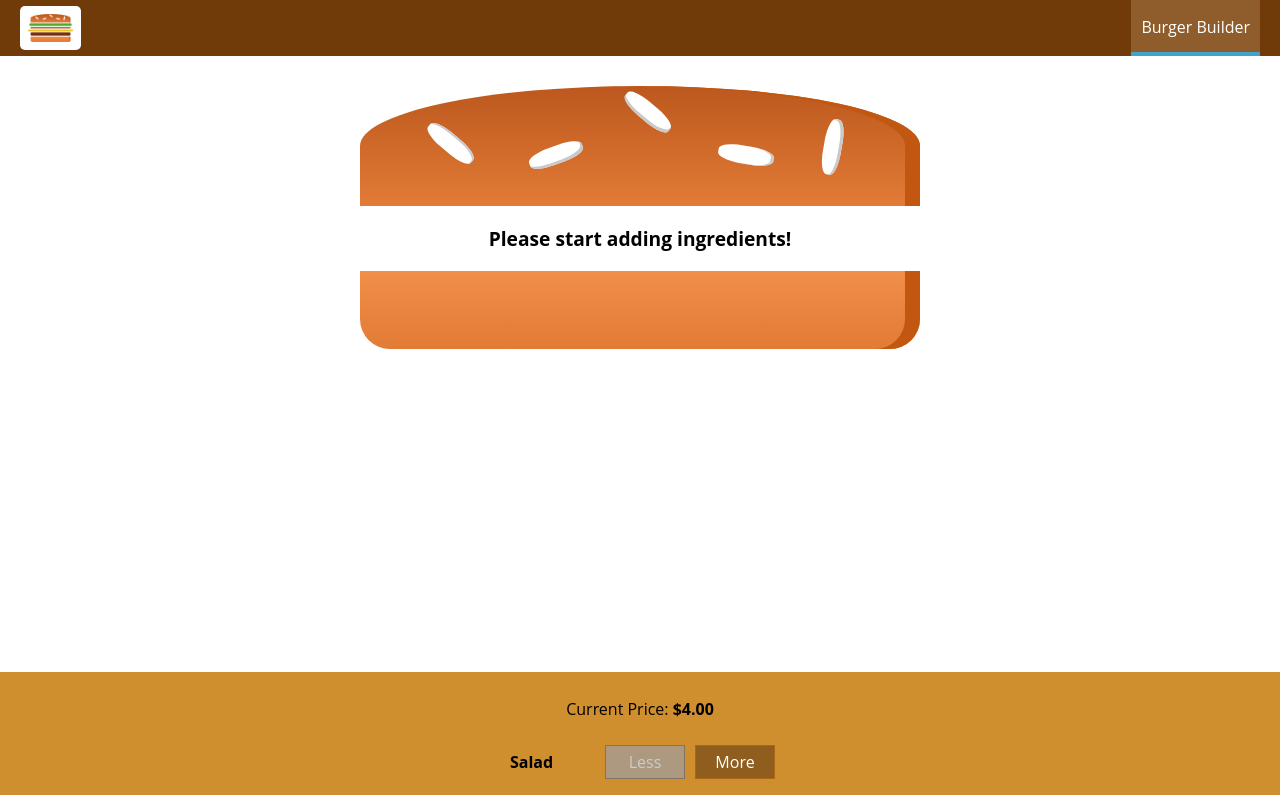
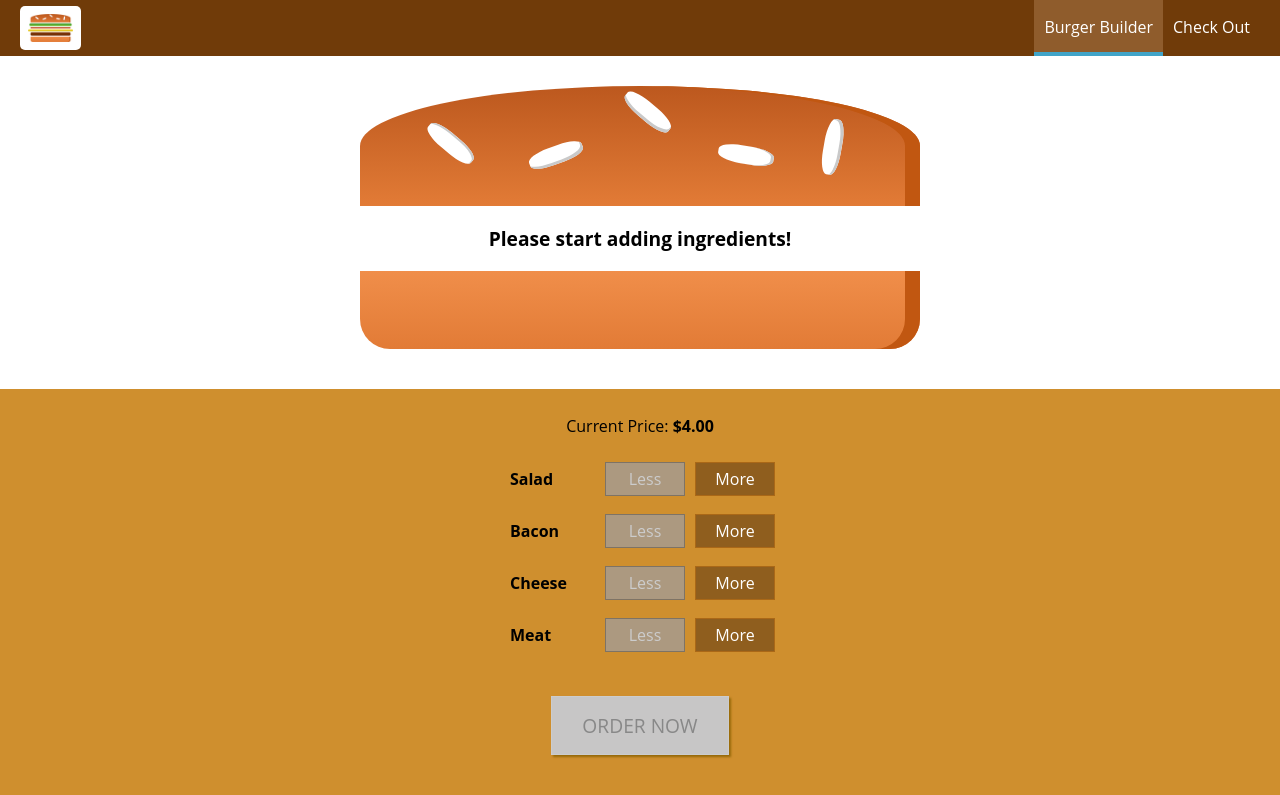
Before and after one commit to Brainilio/Burger-builder, a React (Create React App) app in the folder burger-builder/: page / in a window 1280 px wide. Shown: the top 795 px of the page. Built offline with nearby package versions, Linux system fonts and the light colour scheme; the HTML template or start-up script is replaced by a standard one.

Commit message:
adjusted some styling buildcontrols

```diff
--- a/burger-builder/src/components/BuildControls/BuildControls.module.css
+++ b/burger-builder/src/components/BuildControls/BuildControls.module.css
@@ -1,4 +1,6 @@
 .BuildControls {
+	position: absolute;
+	bottom: 0;
 	width: 100%;
 	background-color: #cf8f2e;
 	display: flex;
@@ -19,6 +21,7 @@
 	font-size: 1.2em;
 	padding: 15px 30px;
 	box-shadow: 2px 2px 2px #966909;
+	margin: 35px 0;
 }
 
 .OrderButton:hover,
--- a/burger-builder/src/components/Burger/Burger.module.css
+++ b/burger-builder/src/components/Burger/Burger.module.css
@@ -1,7 +1,7 @@
 .Burger {
     width: 100%;
     margin: auto;
-    height: 250px;
+    height: 500px;
     overflow: scroll;
     text-align: center;
     font-weight: bold;
--- a/burger-builder/src/components/Layout/Layout.js
+++ b/burger-builder/src/components/Layout/Layout.js
@@ -10,17 +10,19 @@ class Layout extends Component {
 		showSideDrawer: false,
 	}
 	//SIDEDRAWERCLOSEDHANDLER
-	SideDrawerClosedHandler = () => {
-		this.setState({ showSideDrawer: !this.state.showSideDrawer})
+	SideDrawerHandler = () => {
+		this.setState((prevState) => {
+			return { showSideDrawer: !prevState.showSideDrawer }
+		})
 	}
 	render() {
 		return (
 			<>
-				<Toolbar handleSide={this.SideDrawerClosedHandler}/>
+				<Toolbar handleSide={this.SideDrawerHandler} />
 				<SideDrawer
 					//side drawer open or not
 					open={this.state.showSideDrawer}
-					closed={this.SideDrawerClosedHandler}
+					closed={this.SideDrawerHandler}
 				/>
 				<main className={classes.Content}>{this.props.children}</main>
 			</>
--- a/burger-builder/src/components/Navigation/NavigationItems/NavigationItems.module.css
+++ b/burger-builder/src/components/Navigation/NavigationItems/NavigationItems.module.css
@@ -14,6 +14,7 @@
 		padding: 0;
 		list-style: none;
 		display: flex;
+		flex-flow: row;
 		align-items: center;
 		height: 100%;
 	}
--- a/burger-builder/src/components/Navigation/Toolbar/Toolbar.js
+++ b/burger-builder/src/components/Navigation/Toolbar/Toolbar.js
@@ -6,11 +6,13 @@ import classes from "./Toolbar.module.css"
 const Toolbar = (props) => {
 	return (
 		<header className={classes.Toolbar}>
+			{/* Hamburger icon */}
 			<div className={classes.Menu} onClick={props.handleSide}>
 				<div></div>
 				<div></div>
 				<div></div>
 			</div>
+
 			<div className={classes.Logo}>
 				<Logo />
 			</div>
--- a/burger-builder/src/components/Navigation/Toolbar/Toolbar.module.css
+++ b/burger-builder/src/components/Navigation/Toolbar/Toolbar.module.css
@@ -34,7 +34,6 @@
 }
 
 @media (max-width: 500px) {
-
 	.DesktopOnly {
 		display: none;
 	}
--- a/burger-builder/src/containers/BurgerBuilder/BurgerBuilder.js
+++ b/burger-builder/src/containers/BurgerBuilder/BurgerBuilder.js
@@ -75,8 +75,8 @@ class BurgerBuilder extends Component {
 
 	purchaseHandler = () => {
 		//set state the opposite of what it is right now
-		this.setState({
-			purchasing: !this.state.purchasing,
+		this.setState((prevState) => {
+			return { purchasing: !prevState.purchasing }
 		})
 	}
 
```
